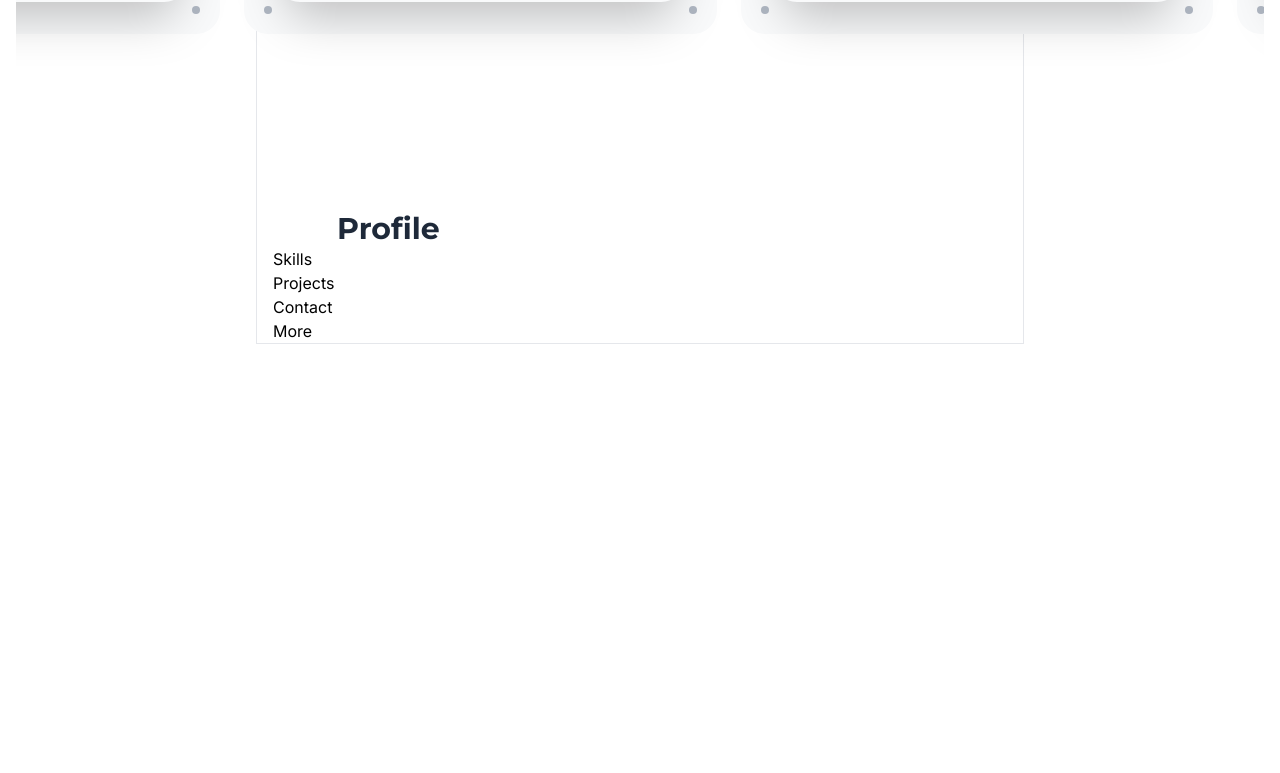
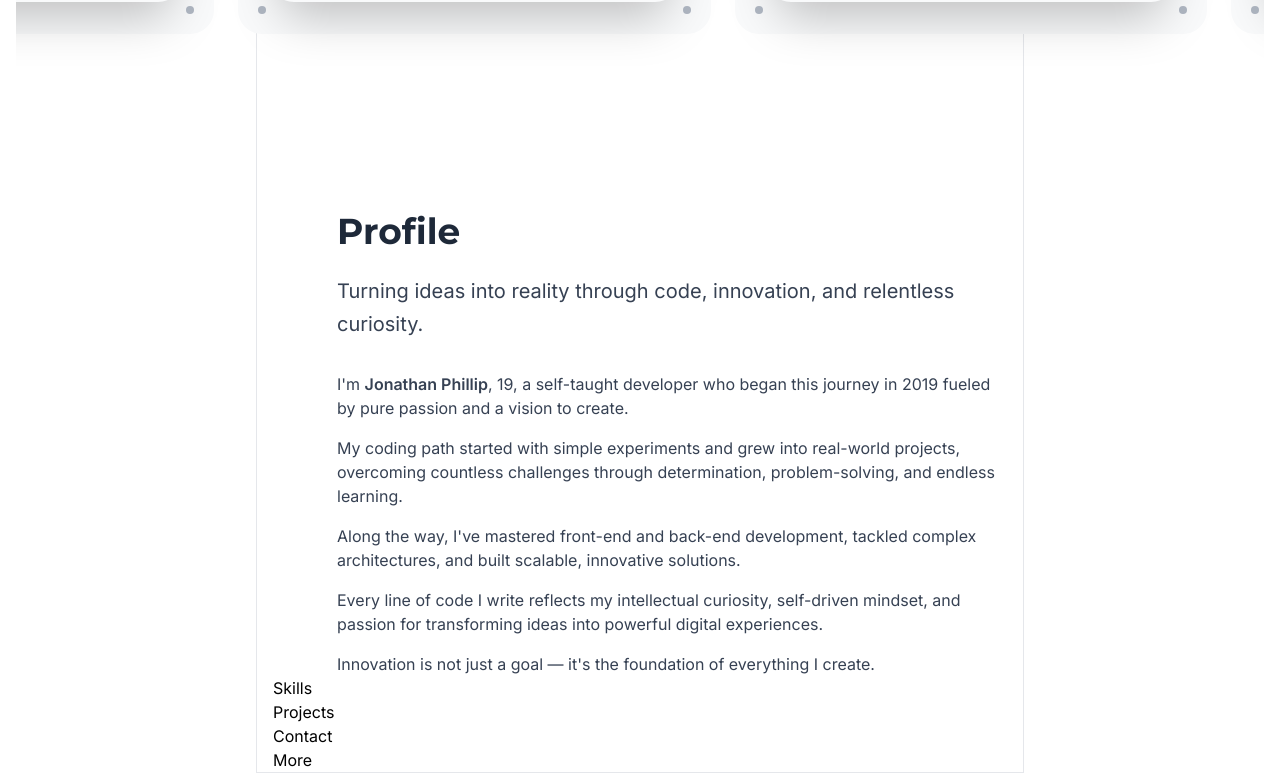
Before and after one commit to JCTECH111/JoeCode, a React (Vite) app: page / in a window 1280 px wide. Shown: the part 917-1690 px from the top of the page. Before the commit the page ends 1261 px from the top, so only its background shows below. Built offline with nearby package versions, Linux system fonts and the light colour scheme.

Commit message:
working on the profile components

```diff
--- a/src/pages/About.jsx
+++ b/src/pages/About.jsx
@@ -1,11 +1,32 @@
-import React from 'react'
+import React from 'react';
 
 function About() {
   return (
     <div className='mt-[12cm] md:mt-[14cm] md:ml-[4rem]'>
-      <h1 className='text-2xl md:text-3xl font-bold text-gray-800 '>Profile</h1>
+      <h1 className='text-3xl md:text-4xl font-bold text-gray-800 mb-6'>Profile</h1>
+
+      <p className='text-lg md:text-xl text-gray-700 mb-8 leading-relaxed'>
+        Turning ideas into reality through code, innovation, and relentless curiosity.
+      </p>
+
+
+        <p className='text-gray-700 mb-4'>
+          I'm <span className='font-semibold'>Jonathan Phillip</span>, 19, a self-taught developer who began this journey in 2019 fueled by pure passion and a vision to create.
+        </p>
+        <p className='text-gray-700 mb-4'>
+          My coding path started with simple experiments and grew into real-world projects, overcoming countless challenges through determination, problem-solving, and endless learning.
+        </p>
+        <p className='text-gray-700 mb-4'>
+          Along the way, I've mastered front-end and back-end development, tackled complex architectures, and built scalable, innovative solutions.
+        </p>
+        <p className='text-gray-700 mb-4'>
+          Every line of code I write reflects my intellectual curiosity, self-driven mindset, and passion for transforming ideas into powerful digital experiences.
+        </p>
+        <p className='text-gray-700 mt-4'>
+          Innovation is not just a goal — it's the foundation of everything I create.
+        </p>
     </div>
-  )
+  );
 }
 
-export default About
+export default About;
```
